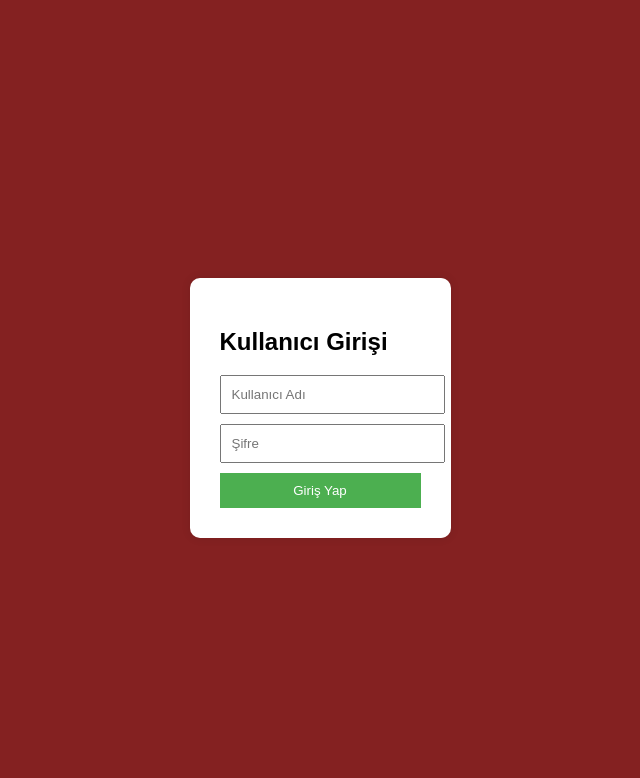
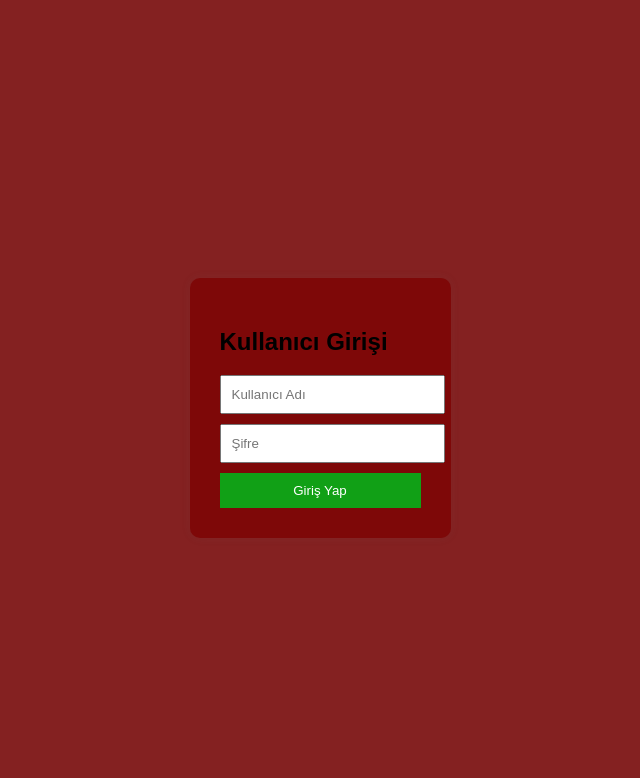
Before and after one commit to seherakyel/api-works, a FastAPI app: template templates/login.html in a window 1280 px wide. Shown: the top 778 px of the page, without its empty margins (320-960 px from the left). Run offline with FastAPI, Linux system fonts and the light colour scheme; the template is opened without the code that fills it, so the values that code supplies are empty.

Commit message:
Update login styles for improved aesthetics and consistency

```diff
--- a/static/login.css
+++ b/static/login.css
@@ -8,10 +8,10 @@ body {
 }
 
 .login-container {
-    background: rgb(255, 255, 255);
+    background: rgb(126, 8, 8);
     padding: 30px;
     border-radius: 10px;
-    box-shadow: 0 0 10px rgba(0,0,0,0.1);
+    box-shadow: 0 0 10px rgba(102, 99, 94, 0.1);
 }
 
 input {
@@ -23,7 +23,7 @@ input {
 button {
     padding: 10px;
     width: 100%;
-    background-color: #4CAF50;
+    background-color: #11a016;
     color: rgb(255, 255, 255);
     border: none;
     cursor: pointer;
```
